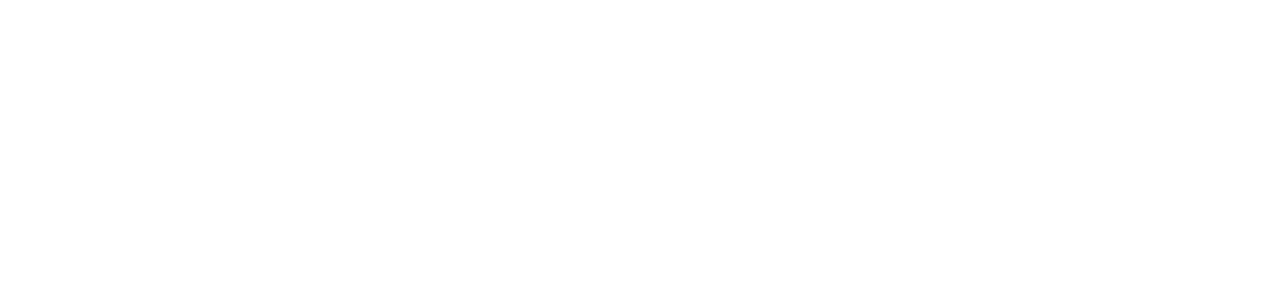
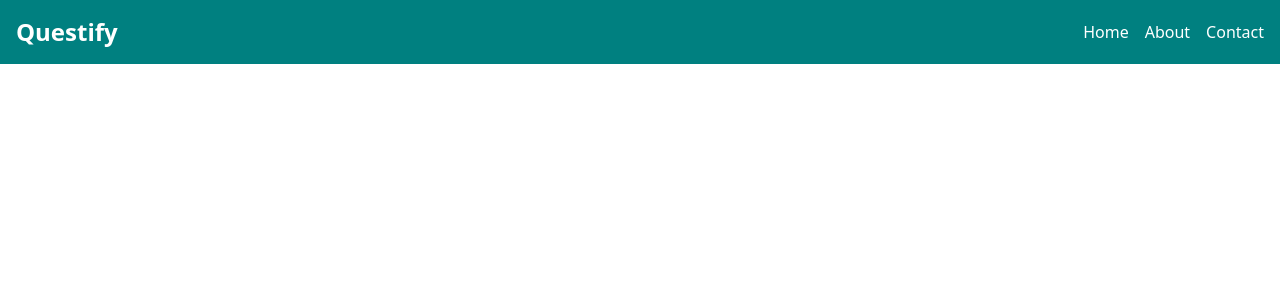
Before and after one commit to codingdestro/questify, a Next.js app: page / in a window 1280 px wide. Shown: the top 300 px of the page. Built offline with nearby package versions, Linux system fonts and the light colour scheme.

Commit message:
add: navbar

```diff
--- a/src/app/layout.tsx
+++ b/src/app/layout.tsx
@@ -1,6 +1,7 @@
 import type { Metadata } from "next";
 import { Geist, Geist_Mono } from "next/font/google";
 import "./globals.css";
+import Navbar from "@/components/Navbar";
 
 const geistSans = Geist({
   variable: "--font-geist-sans",
@@ -27,6 +28,7 @@ export default function RootLayout({
       <body
         className={`${geistSans.variable} ${geistMono.variable} antialiased`}
       >
+        <Navbar />
         {children}
       </body>
     </html>
--- /dev/null
+++ b/src/components/Navbar.tsx
@@ -0,0 +1,25 @@
+import Link from "next/link";
+import React from "react";
+
+const PAGE_LINKS = [
+  { name: "Home", href: "/" },
+  { name: "About", href: "/about" },
+  { name: "Contact", href: "/contact" },
+];
+
+const Navbar = () => {
+  return (
+    <nav className="w-full p-4 bg-primary text-white flex justify-between items-center">
+        <h2 className="text-2xl font-bold">Questify</h2>
+      <ul className="flex space-x-4 items-center">
+        {PAGE_LINKS.map((link) => (
+          <li key={link.name} className="hover:underline">
+            <Link href={link.href}>{link.name}</Link>
+          </li>
+        ))}
+      </ul>
+    </nav>
+  );
+};
+
+export default Navbar;
```
